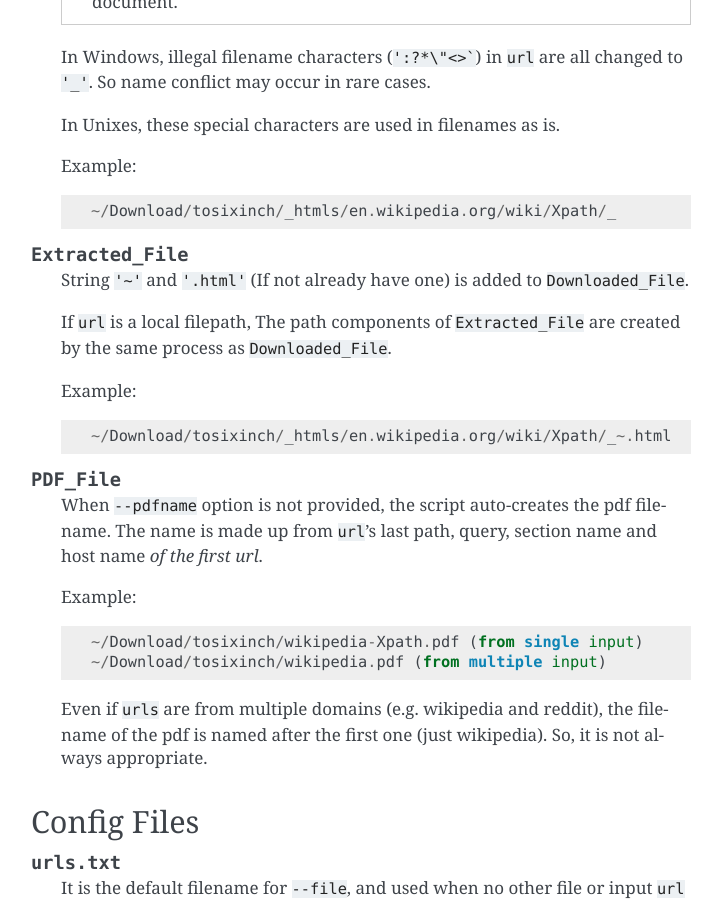
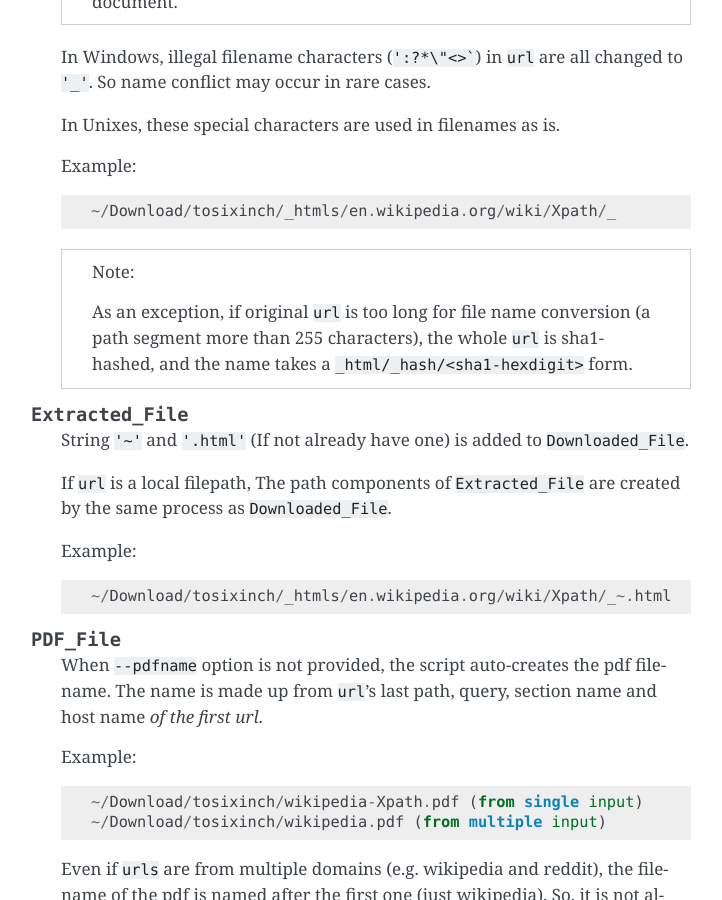
Before and after one commit to openandclose/tosixinch, a Sphinx documentation site: the page built from docs/overview.rst, in a window 1280 px wide and 900 px high, scrolled down 4109 px. Shown: the whole window, without its empty margins (389-1111 px from the left). Built offline with Sphinx 7.4.7, drawn with Linux system fonts in a browser that asks for light colours; some of the changed text lies outside the part shown.

Commit message:
Add hash-fname when filename from url is too long [API]

```diff
--- a/docs/overview.rst
+++ b/docs/overview.rst
@@ -166,7 +166,7 @@ But disposing of the files (deleting or moving) is users' job.
 
     If ``url`` is a remote one,
     ``Downloaded_File`` is created inside ``_htmls`` directory,
-    with URL ``domain`` and ``paths`` as subdirectories.
+    with URL ``authority`` and ``path segments`` as subdirectories.
 
     If ``url``'s last ``path`` doesn't have file extension or ``'?'``,
     string ``'/_'`` is added.
@@ -210,6 +210,13 @@ But disposing of the files (deleting or moving) is users' job.
     Example::
 
         ~/Download/tosixinch/_htmls/en.wikipedia.org/wiki/Xpath/_
+
+    .. note::
+
+        As an exception, if original ``url`` is too long for file name conversion
+        (a path segment more than 255 characters),
+        the whole ``url`` is sha1-hashed,
+        and the name takes a ``_html/_hash/<sha1-hexdigit>`` form.
 
 .. dword:: Extracted_File
 
```
Also changed, not shown: CHANGELOG.rst (+7 -0 lines), 2 other files.
